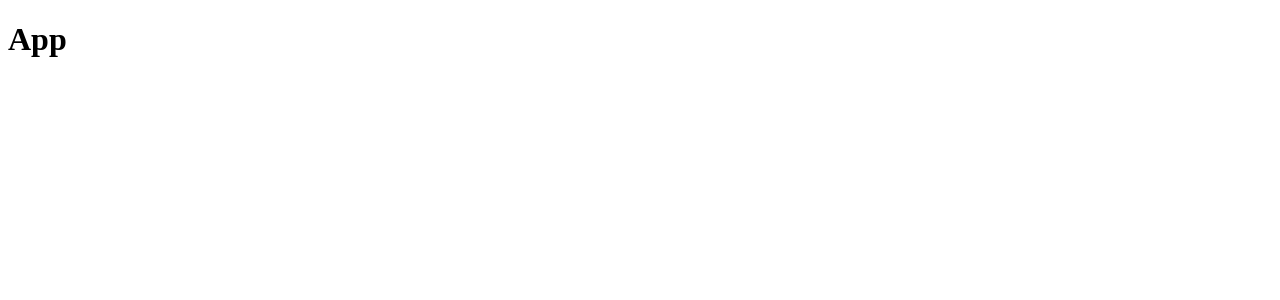
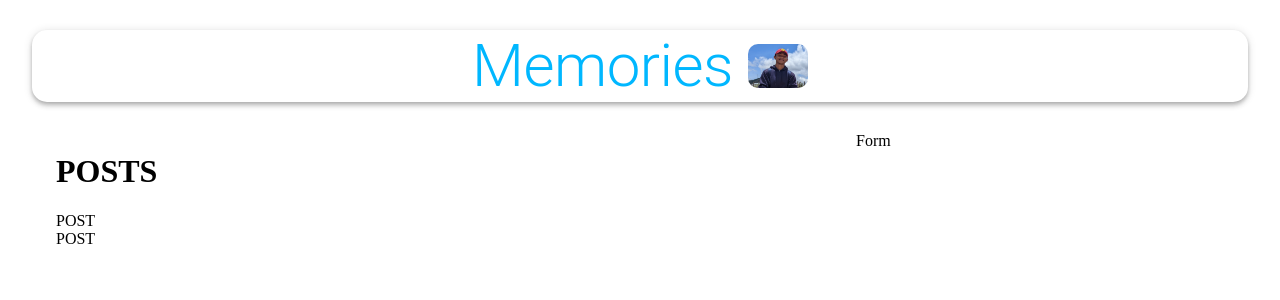
Before and after one commit to Jehovanie/Memories-Client, a React (Create React App) app: page / in a window 1280 px wide. Shown: the top 300 px of the page. Built offline with nearby package versions, Linux system fonts and the light colour scheme.

Commit message:
add styles and import then in each component

```diff
--- a/src/App.js
+++ b/src/App.js
@@ -1,10 +1,38 @@
 import React from 'react';
+import { Container, AppBar, Grow, Grid, Typography } from "@material-ui/core";
+
+import memories from "./images/memorise.jpg";
+
+import Posts from "./components/Posts/Posts";
+import Form from "./components/Form/Form";
+
+import useStyles from './styles';
 
 const App = () => {
+
+    const classes = useStyles();
+
     return (
-        <div>
-            <h1>App </h1>
-        </div>
+        <Container maxWidth="lg">
+            <AppBar className={classes.appBar} position="static" color="inherit">
+                <Typography className={classes.heading} variant="h2" align="center">
+                    Memories
+                </Typography>
+                <img className={classes.image} src={memories} alt="Memories" width="60" align="center" />
+            </AppBar>
+            <Grow in>
+                <Container>
+                    <Grid container justify="space-between" alignItem="stretch" spacing={4}>
+                        <Grid item xs={12} sm={7}>
+                            <Posts />
+                        </Grid>
+                        <Grid item xs={12} sm={4}>
+                            <Form />
+                        </Grid>
+                    </Grid>
+                </Container>
+            </Grow>
+        </Container>
     );
 };
 
--- a/src/components/Form/Form.js
+++ b/src/components/Form/Form.js
@@ -0,0 +1,14 @@
+import React from 'react';
+import useStyles from './style';
+
+const Form = () => {
+
+    const classes = useStyles();
+    return (
+        <div>
+            Form
+        </div>
+    );
+};
+
+export default Form;
--- a/src/components/Form/style.js
+++ b/src/components/Form/style.js
@@ -0,0 +1,25 @@
+import { makeStyles } from '@material-ui/core/styles';
+
+export default makeStyles((theme) => ({
+
+    root: {
+        '& .MuiTextField-root': {
+            margin: theme.spacing(1),
+        },
+    },
+    paper: {
+        padding: theme.spacing(1),
+    },
+    form: {
+        display: 'flex',
+        flexWrap: 'wrap',
+        justifyContent: 'center',
+    },
+    fileInput: {
+        width: '97%',
+        margin: '10px 0',
+    },
+    bottomSubmit: {
+        marginBottom: 10
+    }
+}))
--- a/src/components/Posts/Post/Post.js
+++ b/src/components/Posts/Post/Post.js
@@ -0,0 +1,14 @@
+import React from "react";
+import useStyles from './style';
+
+const Post = () => {
+
+    const classes = useStyles();
+    return (
+        <div>
+            POST
+        </div>
+    )
+}
+
+export default Post;
--- a/src/components/Posts/Post/style.js
+++ b/src/components/Posts/Post/style.js
@@ -0,0 +1,49 @@
+import { makeStyles } from '@material-ui/core/styles';
+
+export default makeStyles(() => ({
+
+    media: {
+        height: 0,
+        paddingTop: '56.25%',
+        backgroundColor: 'rgba(0,0,0,0.5)',
+        backgroundBlendMode: 'darken'
+    },
+    border: {
+        border: 'solid',
+    },
+    fullHeightCard: {
+        heigh: '100%',
+    },
+    card: {
+        display: 'flex',
+        flexDirection: 'column',
+        justifyContent: 'space-between',
+        borderRadius: '15px',
+        height: '100%',
+        position: 'relative'
+    },
+    overlay: {
+        position: 'absolute',
+        top: '20px',
+        right: '20px',
+        color: 'white'
+    },
+    grid: {
+        display: 'flex',
+    },
+
+    details: {
+        display: 'flex',
+        justifyContent: 'space-between',
+        margin: '20px'
+    },
+
+    title: {
+        padding: '0 16px'
+    },
+    cardAction: {
+        padding: '0 16px 8px 16px',
+        display: 'flex',
+        justifyContent: 'space-between'
+    }
+}))
--- a/src/components/Posts/Posts.js
+++ b/src/components/Posts/Posts.js
@@ -0,0 +1,17 @@
+import React from 'react';
+import Post from './Post/Post';
+import useStyles from './style';
+
+const Posts = () => {
+
+    const classes = useStyles();
+    return (
+        <div>
+            <h1>POSTS</h1>
+            <Post />
+            <Post />
+        </div>
+    )
+}
+
+export default Posts;
--- a/src/components/Posts/style.js
+++ b/src/components/Posts/style.js
@@ -0,0 +1,15 @@
+import { makeStyles } from '@material-ui/core/styles';
+
+export default makeStyles((theme) => ({
+
+    mainConteiner: {
+        display: 'flex',
+        alignItems: 'center',
+    },
+    smMargin: {
+        margin: theme.spacing(1),
+    },
+    actionDiv: {
+        textAlign: 'center'
+    }
+}))
```
